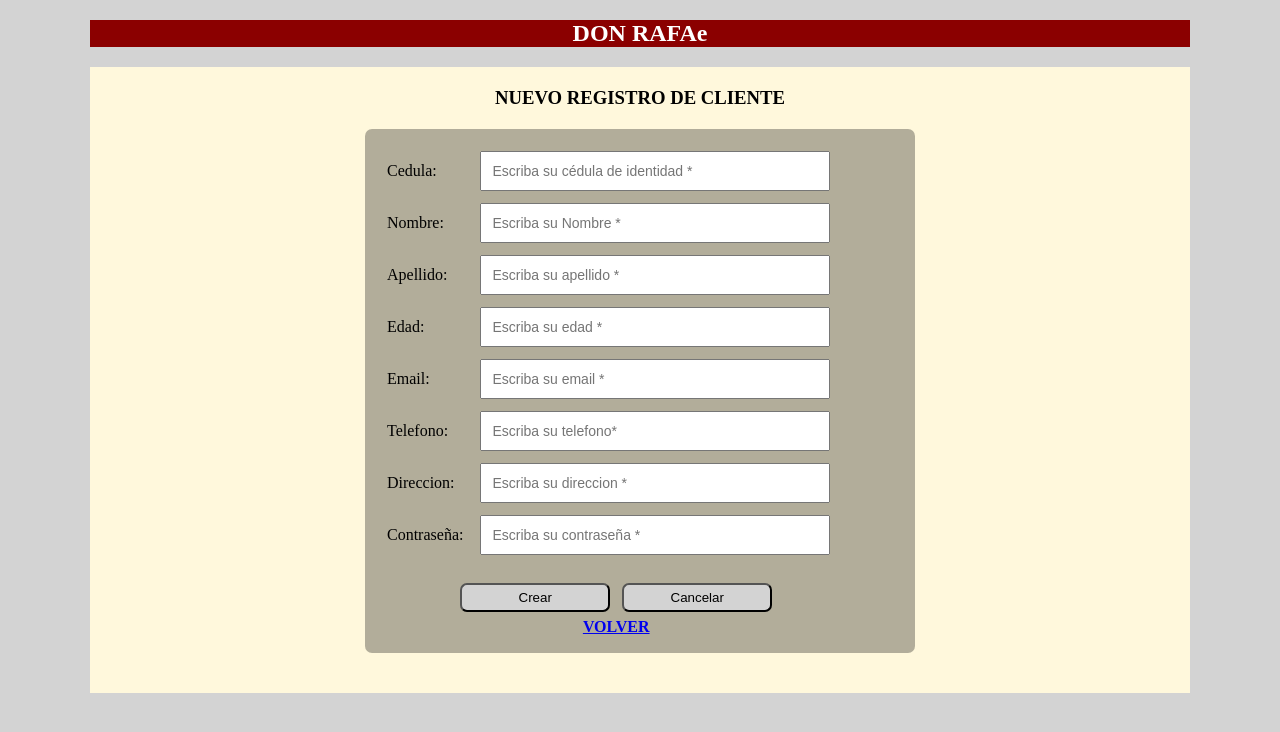
After one commit to Geovanny21094/ProyectoExamen, a PHP site: page /insertarCliente.php in a window 1280 px wide. The commit adds this page. Shown: the top 732 px of the page. Run offline with PHP 8.4, Linux system fonts and the light colour scheme.

Commit message:
Add files via upload

```diff
--- a/index.php
+++ b/index.php
@@ -17,7 +17,9 @@
 			<ul><li><a href="nubicacion.php">UBICACION</a></li></ul>
 			<ul><li><a href="contacto.php" target="_blank" title="contactanos">CONTACTOS</a></li></ul>
 			<ul><li><a href="acerca.php">ACERCA DE</a></li></ul>
-			<ul><li><a href="login.php">INICIAR SESION</a></li></ul>
+			<ul><li><a href="login.php">ADMINISTRACION</a></li></ul>
+			<ul><li><a href="loginCliente.php">CLIENTES</a></li></ul>
+
 		</nav>
 	</header>
 
--- /dev/null
+++ b/insertarCliente.php
@@ -0,0 +1,80 @@
+ <!DOCTYPE html>
+
+<html lang="es">
+<head>
+    <script language="JavaScript" type="text/javascript" src="./validaciones.js"></script>
+    <meta charset="UTF-8">
+    <link rel="stylesheet" type="text/css" href="./estilosGenerales.css">
+    <title>Ingresar Registro</title>
+</head>
+<body>
+    <header>
+        <h2>DON RAFAe</h2>
+    </header>
+    <section class="principal">
+        <div>
+            <h3>NUEVO REGISTRO DE CLIENTE </h3>
+			<form class="crud" action="guardarDatosCliente.php" method="POST">
+				<table>
+                    <tr>
+                        <td class="etiqueta"><label for="lblCedula"> Cedula: </label> </td>
+                        <td><input type="text" name="cedula" placeholder="Escriba su cédula de identidad *" id="lblCedula" required ></td>
+                    </tr>
+
+    				<tr>
+        				<td class="etiqueta"> <label for="lblNombre"> Nombre: </label> </td>
+        		          <td> <input type="text" name="nombre" placeholder="Escriba su Nombre *" id="lblNombre" > </td>
+        			</tr>
+
+        			<tr>
+        				<td class="etiqueta"><label for="lblApellido"> Apellido: </label> </td>
+        				<td><input type="text" name="apellido" placeholder="Escriba su apellido *" id="lblApellido"></td>
+        			</tr>
+
+    				<tr>
+        				<td class="etiqueta"><label for="lblEdad"> Edad: </label> </td>
+        				<td><input type="text" name="edad" placeholder="Escriba su edad *" id="lblEdad"></td>
+        			</tr>
+
+    				<tr>
+        				<td class="etiqueta"><label for="lblEmail"> Email: </label> </td>
+        				<td><input type="text" name="email" placeholder="Escriba su email *" id="lblEmail" ></td>
+        			</tr>
+
+        			<tr>
+        				<td class="etiqueta"><label for="lblTelefono"> Telefono: </label> </td>
+        				<td><input type="text" name="telefono" placeholder="Escriba su telefono*" id="lblTelefono" ></td>
+        			</tr>
+
+                    <tr>
+                        <td class="etiqueta"><label for="lblDireccion"> Direccion: </label> </td>
+                        <td><input type="text" name="direccion" placeholder="Escriba su direccion *" id="lblDireccion" ></td>
+
+                    </tr>
+					<tr>
+                        <td class="etiqueta"><label for="lblContrasena"> Contraseña: </label> </td>
+                        <td><input type="password" name="contrasena" placeholder="Escriba su contraseña *" id="lblContrasena" ></td>
+
+                    </tr>
+
+
+
+    				<tr height="15px"></tr>
+
+        			<tr>
+        				<td colspan="2" style="text-align:center">
+                            <input type="submit" value="Crear">
+                     	    <input type="reset" value="Cancelar">
+                        </td>
+        			</tr>
+                    <tr>
+                        <td colspan="2" style="text-align:center">
+                            <h4><a href="index.php" title="Regresar pagina Anterior">VOLVER</a></h4>
+                        </td>
+                    </tr>
+				</table>
+			</form>
+		</div>
+    </section>
+</body>
+</html>
```
Also changed, not shown: guardarDatosCliente.php (added, +23 -0 lines), loginCliente.php (added, +46 -0 lines), conexion.php (line endings or trailing spaces).
